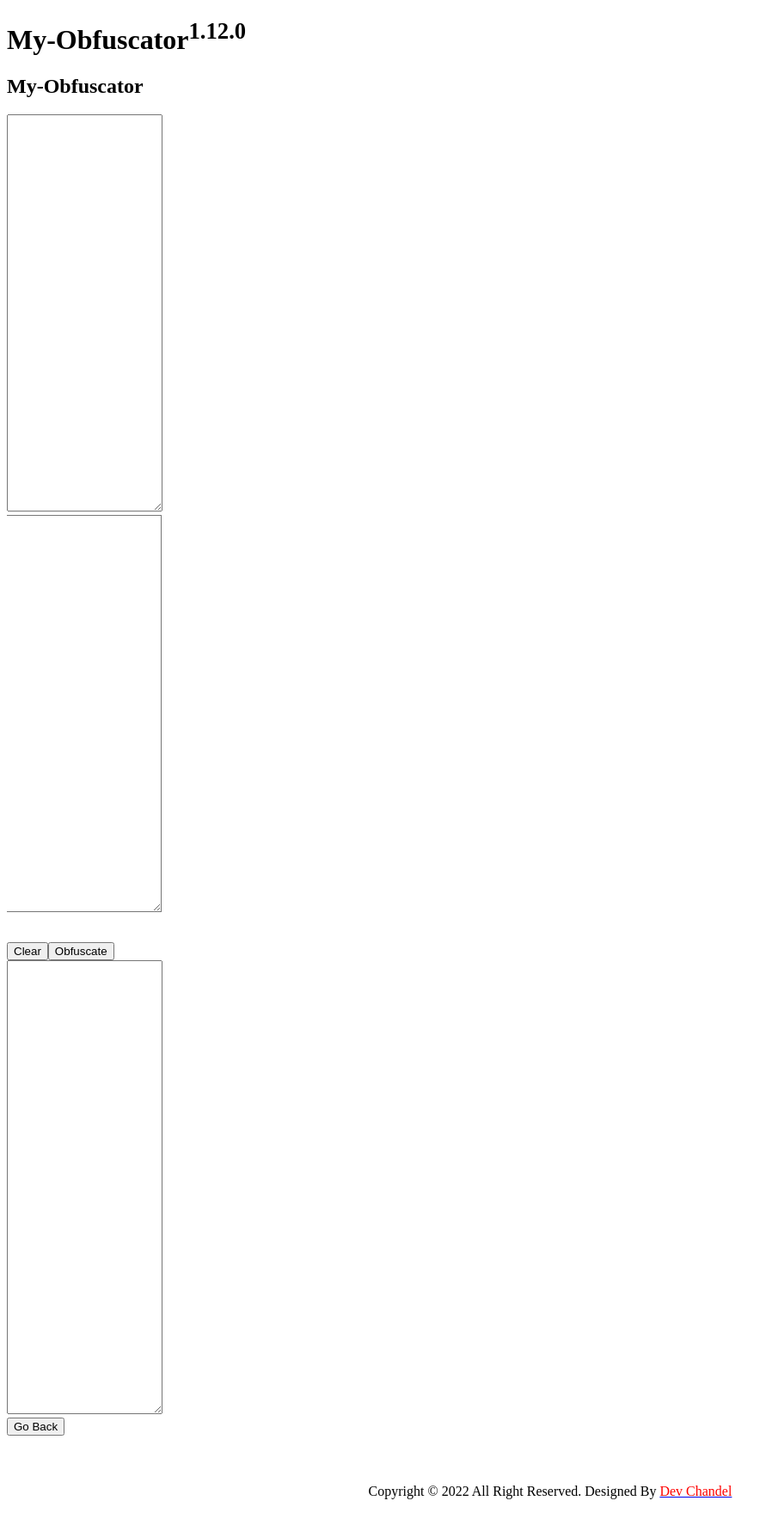
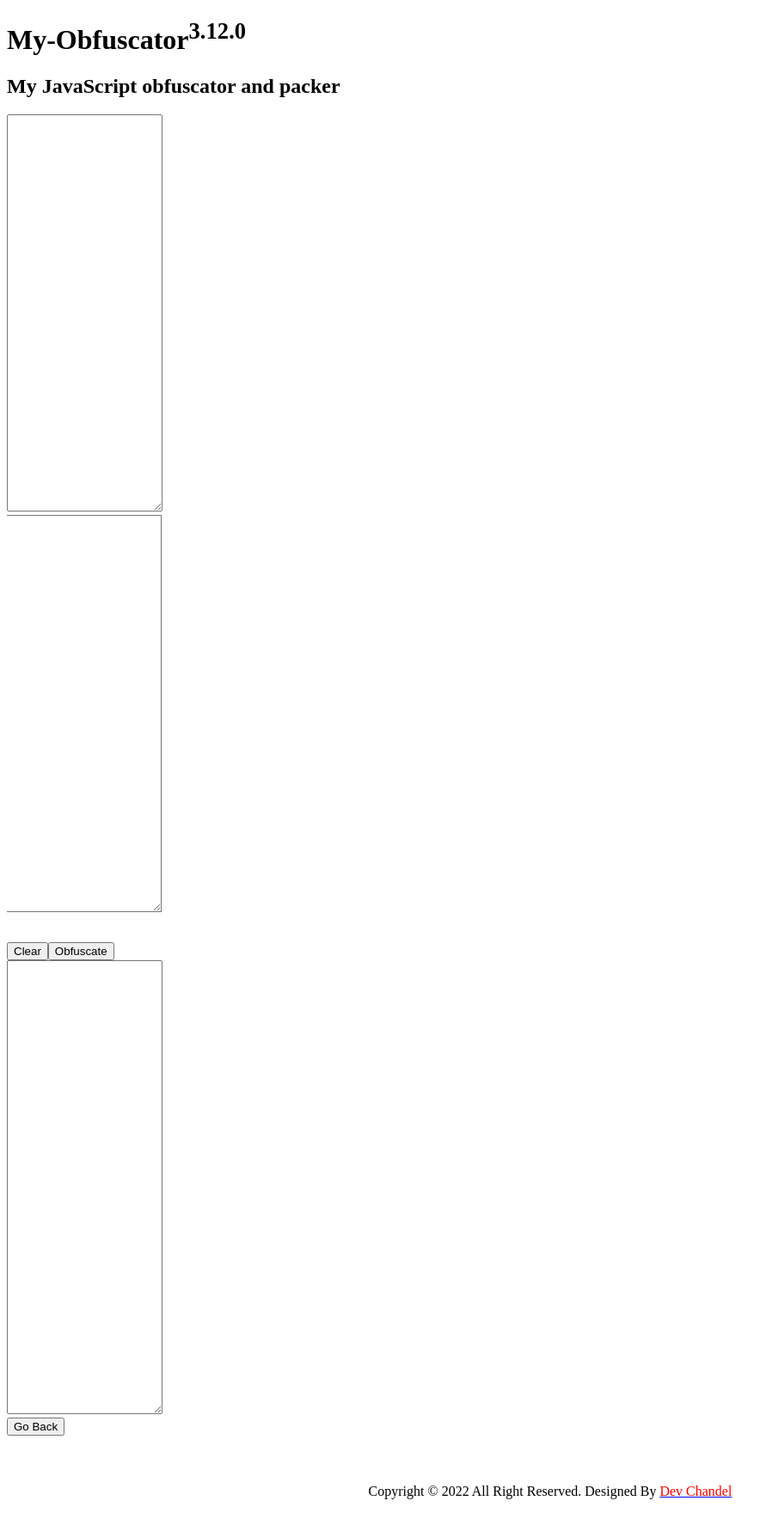
Before and after one commit to GoojDex/My-Obfuscator, a Jekyll site: the page built from README.md, in a window 1280 px wide. Shown: the whole page at 86% size, without its empty margins (0-905 px from the left). Built offline with Jekyll 4.4.1, drawn with Linux system fonts in a browser that asks for light colours; nearby versions of some CDN libraries; some web fonts are replaced; our own code applies the rules of GitHub Pages for plain Markdown files; comment, search, counter and statistics services are not loaded.

Commit message:
Update _config.yml

```diff
--- a/_config.yml
+++ b/_config.yml
@@ -1,7 +1,7 @@
 name: My-Obfuscator
 title: My-Obfuscator
-description: My-Obfuscator
-version: 1.12.0
+description: My JavaScript obfuscator and packer
+version: 3.12.0
 author: Dev Chandel
 author_email: dev@gmail.com
 url: https://goojdex.github.io
```
